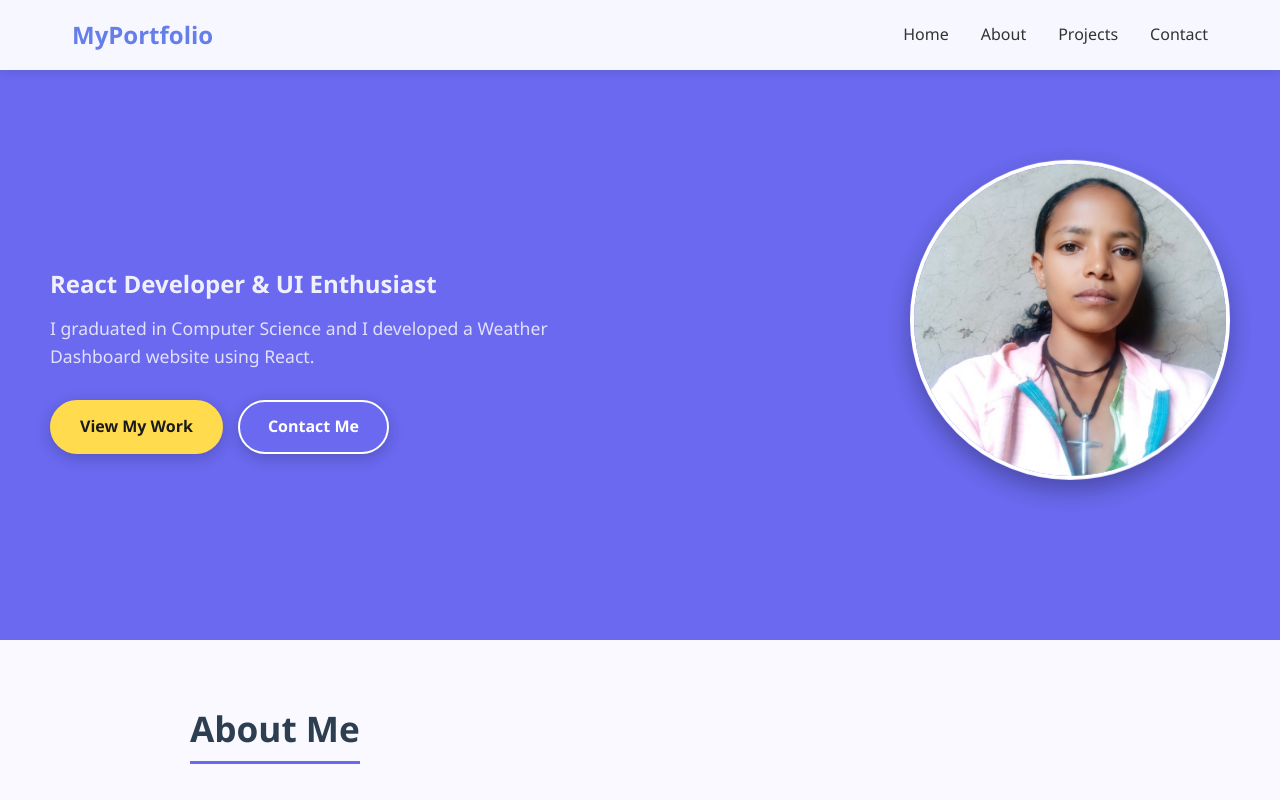
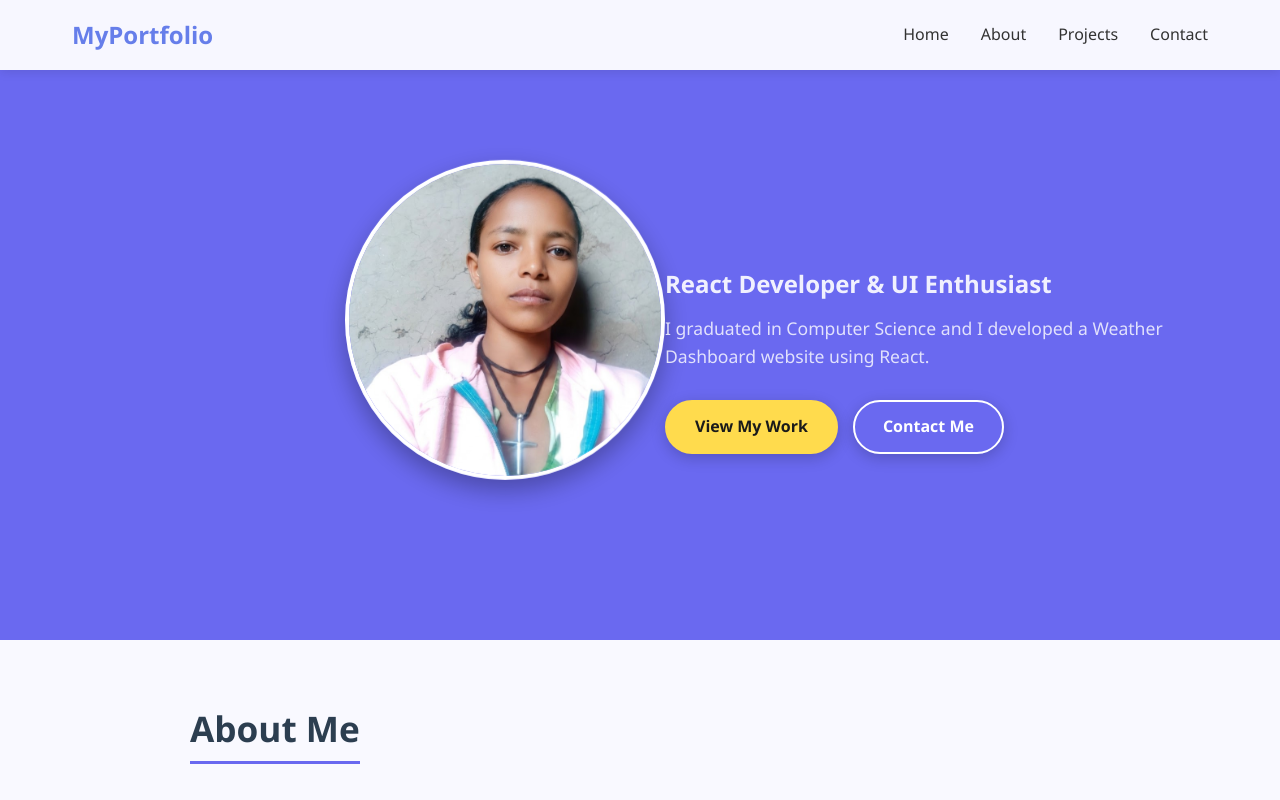
Before and after one commit to fentatena6-cmyk/new-portfolio, a React (Vite) app: page / in a window 1280 px wide. Shown: the top 800 px of the page. Built offline with nearby package versions, Linux system fonts and the light colour scheme; the HTML template or start-up script is replaced by a standard one.

Commit message:
swap profile image to left and text to right in hero section

```diff
--- a/src/components/Hero.jsx
+++ b/src/components/Hero.jsx
@@ -5,8 +5,18 @@ const Hero = () => {
   return (
     <section id="home" className="hero">
       <div className="hero-content">
+        {}
+        <div className="hero-image-container">
+          <img
+            src={profileImg}
+            alt="Tena Fenta"
+            className="profile-img"
+          />
+        </div>
+
+        {}
         <div className="hero-text">
-          {/* የሚንቀሳቀስ Marquee ስምህና ዲፓርትመንትህ */}
+          {}
           <div className="title-marquee">
             <marquee behavior="scroll" direction="left">
               Hi, I'm <span className="highlight">Tena Fenta</span> and a Computer Science Student
@@ -19,19 +29,11 @@ const Hero = () => {
            I graduated in Computer Science and I developed a Weather Dashboard website using React.
           </p>
 
-          {/* በሚያምር ዲዛይን የተሰሩ ቁልፎች */}
+          {}
           <div className="hero-buttons">
             <a href="#projects" className="btn btn-primary">View My Work</a>
             <a href="#contact" className="btn btn-secondary">Contact Me</a>
           </div>
-        </div>
-
-        <div className="hero-image-container">
-          <img
-            src={profileImg}
-            alt="Tena Fenta"
-            className="profile-img"
-          />
         </div>
       </div>
     </section>
```
